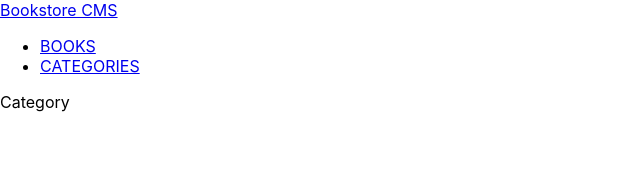
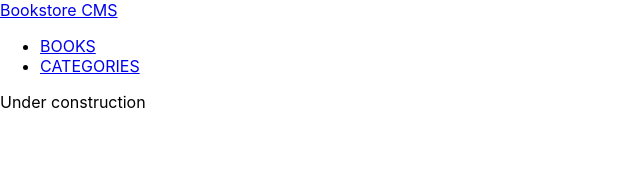
Before and after one commit to muhammedb8826/Bookstore, a React (Create React App) app: page /categories in a window 1280 px wide. Shown: the top 182 px of the page, without its empty margins (0-640 px from the left). Built offline with nearby package versions, Linux system fonts and the light colour scheme; the HTML template or start-up script is replaced by a standard one.

Commit message:
Displayed status for categories

```diff
--- a/src/components/Books.js
+++ b/src/components/Books.js
@@ -3,7 +3,7 @@ import AddBook from './AddBook';
 import { removeBook } from '../redux/books/booksSlice';
 
 export default function Books() {
-  const { books } = useSelector((store) => store.book);
+  const { books } = useSelector((state) => state.book);
   const dispatch = useDispatch();
 
   return (
--- a/src/components/Category.js
+++ b/src/components/Category.js
@@ -1,5 +1,8 @@
+import { useSelector } from 'react-redux';
+
 export default function Category() {
+  const { status } = useSelector((state) => state.category);
   return (
-    <div>Category</div>
+    <div>{status}</div>
   );
 }
```
